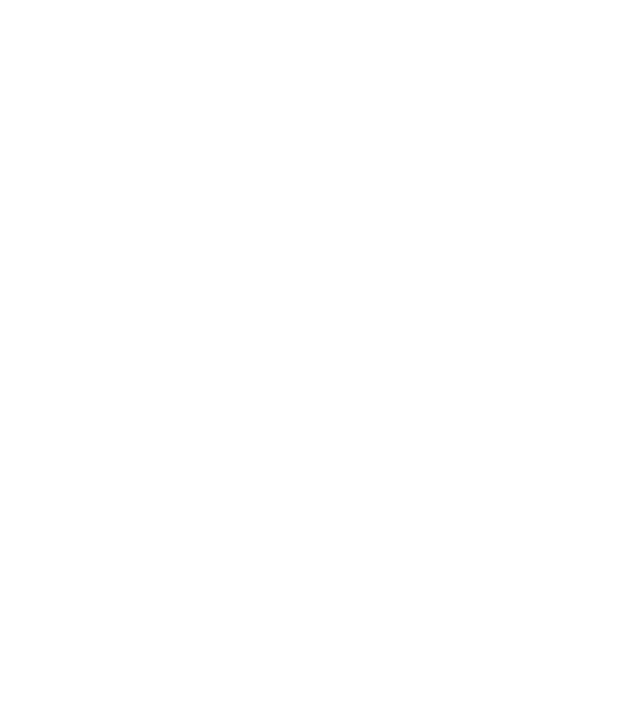
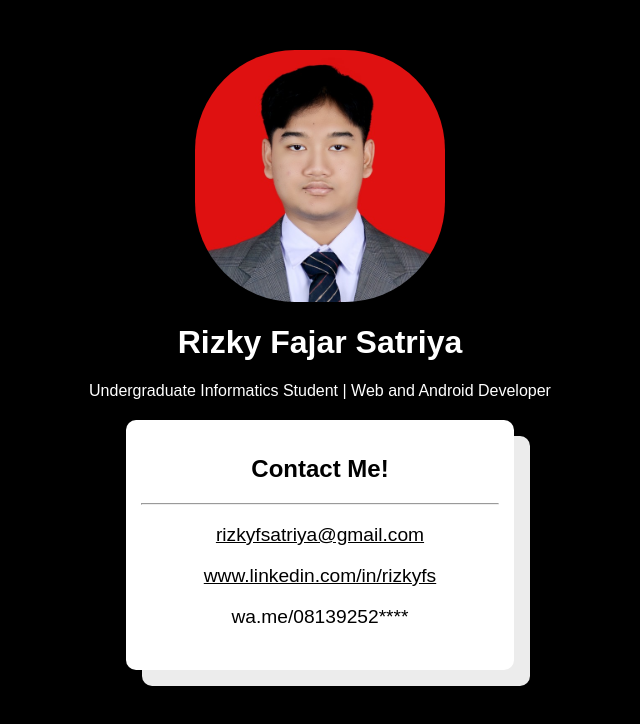
Before and after one commit to fajarstyuu/my-resume, a plain HTML site: page pages/contact.html in a window 1280 px wide. Shown: the whole page, without its empty margins (320-960 px from the left). Drawn offline with Linux system fonts and the light colour scheme.

Commit message:
Add files via upload

```diff
--- a/css/style.css
+++ b/css/style.css
@@ -120,3 +120,36 @@ body {
 .footer{
     color: white;
 }
+
+.footer .container{
+    height: 50px;
+}
+
+.footer a{
+    color: white;
+}
+
+.body-contact{
+    font-family: "Product Sans", sans-serif;
+    height: fit-content;
+}
+
+.body-contact .container{
+    padding: 15px;
+    margin: auto;
+    border-radius: 10px;
+    height: 220px   ;
+    width: 28%;
+    background-color: white;
+    filter: drop-shadow(16px 16px rgb(236, 236, 236));
+}
+
+.body-contact .container p,
+.body-contact .container li{
+    text-align: center;
+    font-size: larger;
+}
+
+.body-contact .container a{
+    color: black;
+}
--- a/pages/contact.html
+++ b/pages/contact.html
@@ -0,0 +1,32 @@
+<!DOCTYPE html>
+<html lang="en">
+<head>
+    <meta charset="UTF-8">
+    <meta name="viewport" content="width=device-width, initial-scale=1.0">
+    <title>My Contact</title>
+
+    <!-- Main CSS -->
+    <link rel="stylesheet" href="../css/style.css">
+</head>
+<body>
+    <div class="head-main">
+        <div class="container">
+            <div class="center">
+                <img class="photo-profile" src="../image/WhatsApp Image 2023-10-21 at 08.54.49_a94dd35c.jpg" alt="Rizky FS Picture">
+            </div>
+            <h1 class="text-center">Rizky Fajar Satriya</h1>
+            <p class="text-center">Undergraduate Informatics Student  |  Web and Android Developer</p>
+        </div>
+    </div>
+
+    <div class="body-contact">
+        <div class="container">
+            <h2 class="text-center">Contact Me!</h2>
+            <hr>
+            <a href="mailto:rizkyfsatriya@gmail.com"><p>rizkyfsatriya@gmail.com</p></a>
+            <a href="www.linkedin.com/in/rizkyfs"><p>www.linkedin.com/in/rizkyfs</p></a>
+            <p>wa.me/08139252****</p>
+        </div>
+    </div>
+</body>
+</html>
```
Also changed, not shown: index.html (+1 -0 lines), pages/hobbies.html (+34 -0 lines).
